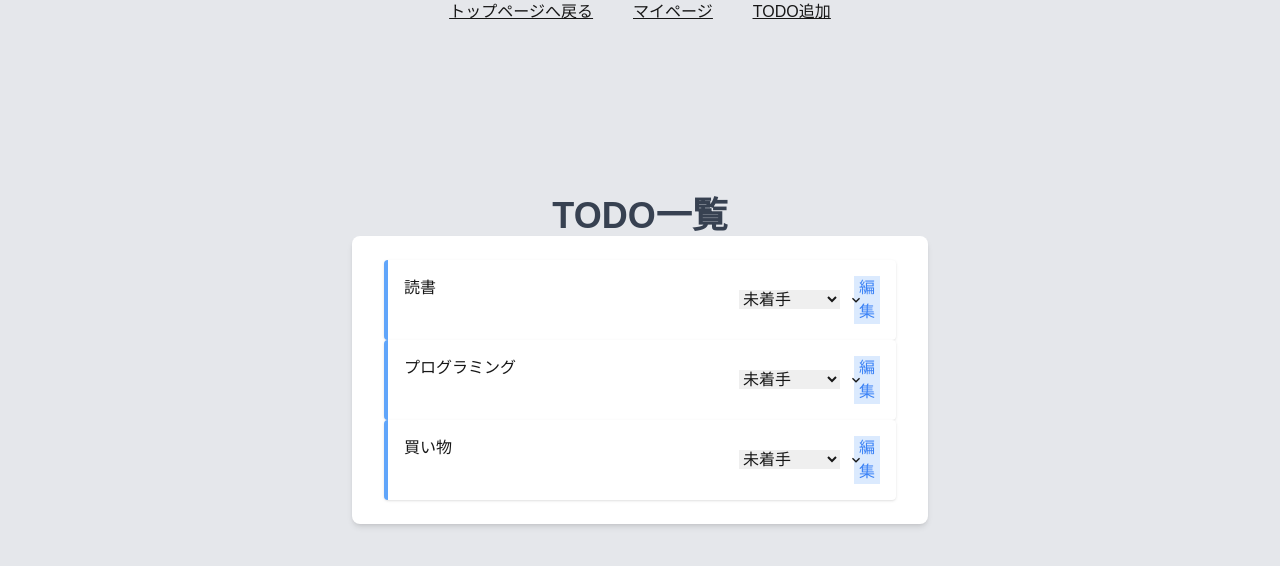
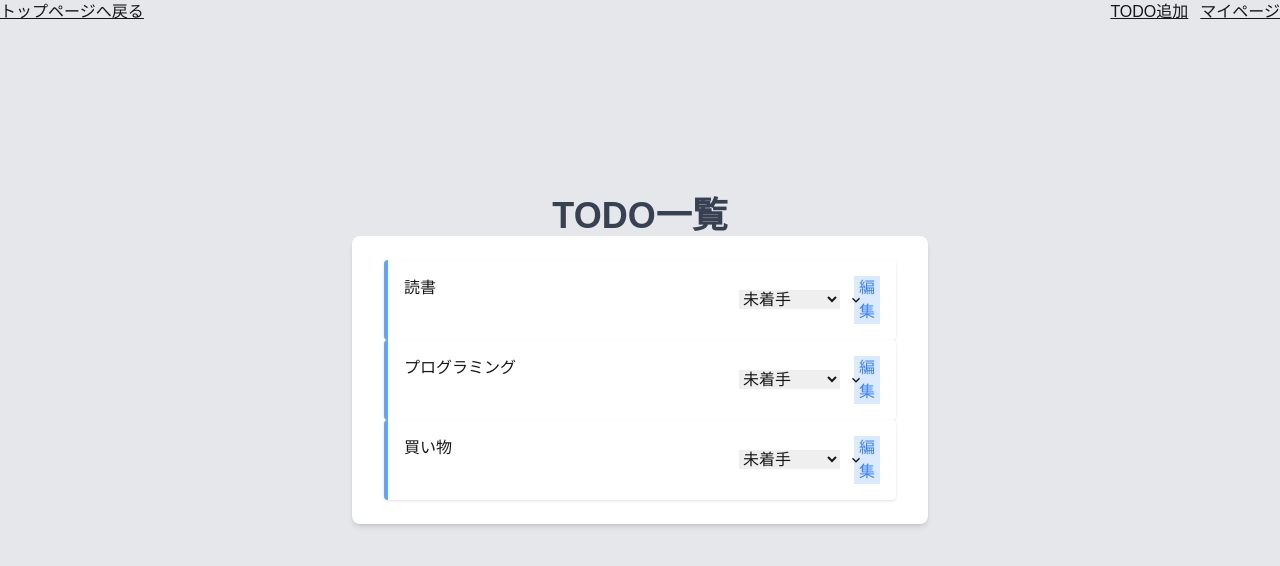
Before and after one commit to you2626/next-todolist-supabase, a Next.js app: page /todos in a window 1280 px wide. Shown: the top 566 px of the page. Built offline with nearby package versions, Linux system fonts and the light colour scheme.

Commit message:
add supabase

```diff
--- a/src/app/components/AddTask.tsx
+++ b/src/app/components/AddTask.tsx
@@ -1,12 +1,30 @@
+"use client"
+
 import { Input, Textarea } from "@chakra-ui/react";
+import { useEffect, useState } from "react";
+import { getAllTodos } from "../utils/supabaseFunction";
 
-export default function AddTask(){
+const AddTask=()=>{
+
+    const [todos,setTodos]=useState<any>([]);
+
+    useEffect(()=>{
+        const getTodos=async()=>{
+            const todos =await getAllTodos();
+            setTodos(todos);
+            console.log(todos);
+        };
+        getTodos();
+    },[]);
+
     return(
+        <section>
+            <h3 className="text-2xl font-bold text-gray-700 py-5">TODO追加</h3>
         <form>
         <div className="grid w-full items-center gap-4 max-w-xl">
             <div className="flex flex-col space-y-1.5">
                 <label htmlFor="title">タイトル</label>
-                <Input id="title" placeholder="タイトルを入力" />
+                <Input type="text" placeholder="タイトルを入力" />
             </div>
             <div className="flex flex-col space-y-1.5">
                 <label htmlFor="description">内容</label>
@@ -16,5 +34,8 @@ export default function AddTask(){
             </div>
         </div>
     </form>
+    </section>
     )
 };
+
+export default AddTask;
--- a/src/app/components/Header.tsx
+++ b/src/app/components/Header.tsx
@@ -2,10 +2,12 @@ import Link from "next/link";
 
 export const Header =()=>{
     return(
-        <header className="flex items-center justify-center gap-10 bg-gray-200 underline">
-            <Link href='/'>トップページへ戻る</Link>
+        <header className="flex items-center justify-between gap-10 bg-gray-200 underline">
+            <Link href='/todos'>トップページへ戻る</Link>
+            <div className="flex items-center justify-end gap-3">
+            <Link href="todos/create">TODO追加</Link>
             <Link href='/mypage'>マイページ</Link>
-            <Link href="todos/create">TODO追加</Link>
+            </div>
         </header>
     )
 };
--- a/src/app/layout.tsx
+++ b/src/app/layout.tsx
@@ -24,7 +24,7 @@ export default function RootLayout({
   children: React.ReactNode;
 }>) {
   return (
-    <html lang="en">
+    <html lang="ja">
       <body
         className={`${geistSans.variable} ${geistMono.variable} antialiased`}
       >
--- a/src/app/todos/create/page.tsx
+++ b/src/app/todos/create/page.tsx
@@ -1,3 +1,4 @@
+
 import AddTask from "@/app/components/AddTask";
 import Link from "next/link";
 
--- /dev/null
+++ b/src/app/utils/supabase.ts
@@ -0,0 +1,6 @@
+import { createClient } from '@supabase/supabase-js'
+
+// Create a single supabase client for interacting with your database
+export const supabase = createClient(
+    process.env.NEXT_PUBLIC_SUPABASE_URL!,
+    process.env.NEXT_PUBLIC_SUPABASE_ANON_KEY!)
--- /dev/null
+++ b/src/app/utils/supabaseFunction.ts
@@ -0,0 +1,6 @@
+import {supabase} from "../utils/supabase";
+
+export const getAllTodos=async()=>{
+    const todos =await supabase.from("todo").select("*");
+    return todos.data;
+};
```
Also changed, not shown: package.json (+6 -5 lines), 2 other files (tests, documents, lock files or other folders).
